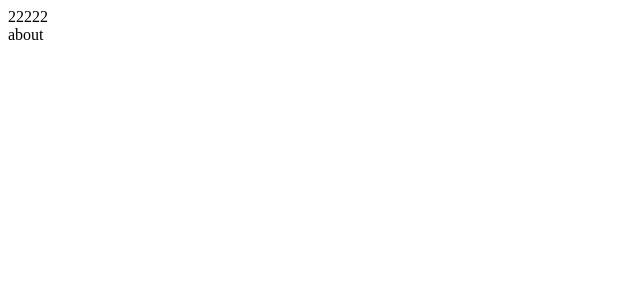
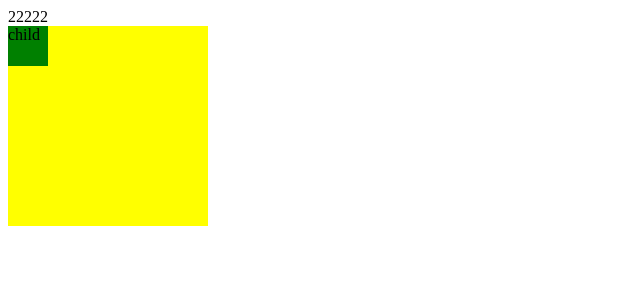
Before and after one commit to mingsenzzz/vue3, a Vue app: page /#/about in a window 1280 px wide. Shown: the top 300 px of the page, without its empty margins (0-640 px from the left). Built offline with nearby package versions, Linux system fonts and the light colour scheme.

Commit message:
add；添加了事件修饰符的练习

```diff
--- a/src/pages/About/index.vue
+++ b/src/pages/About/index.vue
@@ -1,5 +1,25 @@
 <template>
-  <div>about</div>
+  <!-- 事件修饰符 -->
+  <!-- capture：使用事件捕获模式，由外向内到事件源 -->
+  <!-- <div class="parent" @click.capture="click('parent')"> -->
+
+  <div class="parent" @click="click('parent')">
+    <!-- self: 只有当事件源是当前元素时，才触发事件 -->
+    <!-- <div class="parent" @click.self="click('parent')"> -->
+
+    <!-- prevent：阻止默认行为 -->
+    <!-- <a href="www.baidu.com" class="child" @click.prevent="click('child')"
+      >child</a
+    > -->
+
+    <!--stop：阻止事件冒泡 -->
+    <!-- <div class="child" @click.stop="click('child')">child</div> -->
+
+    <!-- once:只执行一次 -->
+    <!-- <div class="child" @click.once="click('child')">child</div> -->
+
+    <div class="child" @click="click('child')">child</div>
+  </div>
 </template>
 
 <script>
@@ -7,5 +27,22 @@ export default {
   data() {
     return {};
   },
+  methods: {
+    click(param) {
+      console.log(param, "----->>>");
+    },
+  },
 };
 </script>
+<style scoped>
+.parent {
+  background-color: yellow;
+  width: 200px;
+  height: 200px;
+}
+.child {
+  background-color: green;
+  width: 40px;
+  height: 40px;
+}
+</style>
```
